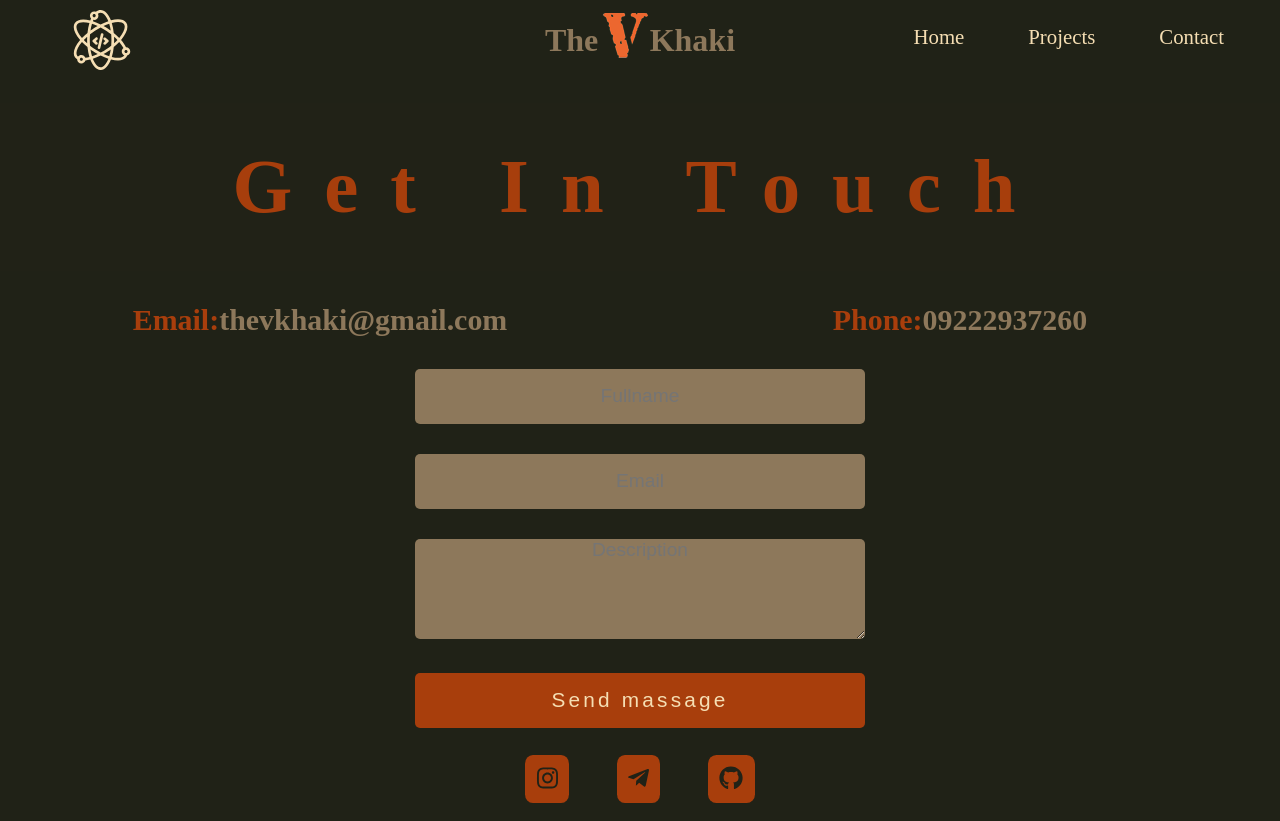
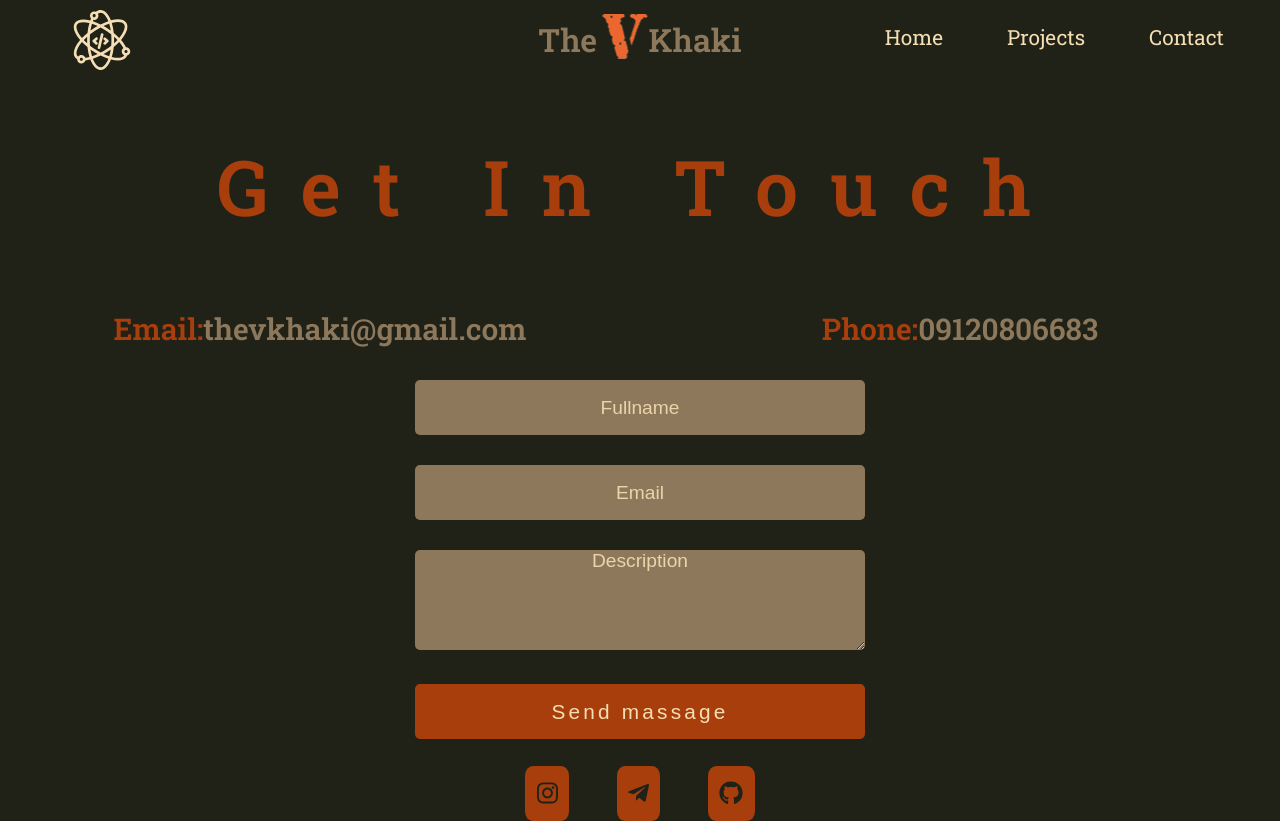
Before and after one commit to TheVKhaki/TheVKhaki-Portfolio, a React (Create React App) app: page /contact in a window 1280 px wide. Built offline with nearby package versions, Linux system fonts and the light colour scheme.

Commit message:
color placeholder,fix form,fix page modern design,change number, add font family

```diff
--- a/public/index.html
+++ b/public/index.html
@@ -36,9 +36,23 @@
       work correctly both with client-side routing and a non-root public URL.
       Learn how to configure a non-root public URL by running `npm run build`.
     -->
+    <link rel="preconnect" href="https://fonts.googleapis.com">
+    <link rel="preconnect" href="https://fonts.gstatic.com" crossorigin>
+    <link href="https://fonts.googleapis.com/css2?family=Roboto+Slab:wght@300;400;500;600&display=swap" rel="stylesheet">
     <title>TheVKhaki</title>
   </head>
   <body>
+    <form name="contact" netlify netlify-honeypot="bot-field" action="/" hidden>
+      <input className="form-input" type="text" name="name" required />
+      <input className="form-input" type="email" name="email" required />
+      <textarea
+        className="form-input form-textarea"
+        cols="50"
+        rows="50"
+        name="message"
+        required
+      ></textarea>
+    </form>
     <noscript>You need to enable JavaScript to run this app.</noscript>
     <div id="root"></div>
     <!--
--- a/src/components/HomeSection.jsx
+++ b/src/components/HomeSection.jsx
@@ -87,8 +87,8 @@ const HomeSection = () => {
             Hi! My name is Amir Khakbaz junior front-end developer from
             Iran,Tehran My love of beautiful websites , write code and curiosity
             made me discover and explore Web development
-            <br /> Some of the technologies I've worked with are HTML & CSS,
-            JavaScript (ES6+) and React.
+            <br /> Some of the technologies I've worked with are <br />
+            HTML & CSS, JavaScript (ES6+) and React.
           </p>
           {/* Social-media*/}
           <div className="home-social">
--- a/src/pages/Contact.jsx
+++ b/src/pages/Contact.jsx
@@ -28,7 +28,7 @@ function Contact() {
             Email:<span>thevkhaki@gmail.com</span>
           </h3>
           <h3>
-            Phone:<span>09222937260</span>
+            Phone:<span>09120806683</span>
           </h3>
         </div>
         {/* Form Contact */}
@@ -37,17 +37,21 @@ function Contact() {
           name="contact"
           method="POST"
           data-netlify="true"
+          autoComplete="off"
         >
+          <input type="hidden" name="form-name" value="contact" />
           <input
             className="form-input"
             type="text"
             placeholder="Fullname"
+            name="name"
             required
           />
           <input
             className="form-input"
             type="email"
             placeholder="Email"
+            name="email"
             required
           />
           <textarea
@@ -55,6 +59,7 @@ function Contact() {
             cols="50"
             rows="50"
             placeholder="Description"
+            name="message"
             required
             style={{ fontFamily: "sans-serif" }}
           ></textarea>
--- a/src/styles/Contact/_contact.scss
+++ b/src/styles/Contact/_contact.scss
@@ -54,12 +54,14 @@
     outline: none;
     border: none;
     background-color: #8d785b;
-    color: #fff;
+    color: wheat;
     font-size: 1.2rem;
     text-align: center;
     border-radius: 5px;
     transition: all 0.5s linear;
-
+    &::placeholder{
+        color: rgba(245, 222, 179, 0.9);
+    }
     &:hover,
     &:focus,
     &:active{
--- a/src/styles/Home/_home.scss
+++ b/src/styles/Home/_home.scss
@@ -100,9 +100,9 @@
     }
 
     p {
-        font-size: 1.5rem;
+        font-size: 1.2rem;
         display: inline-block;
-        width: 45%;
+        width: 43%;
         color: #8d785b;
         white-space: normal;
     }
@@ -156,6 +156,18 @@
     }
 }
 // Media Home
+@media screen and (max-width: 1319.98px) {
+    .home-text p {
+        width: 53%;
+    }
+
+}
+@media screen and (max-width: 1319.98px) {
+    .home-text p {
+        width: 60%;
+    }
+
+}
 @media screen and (max-width: 999.98px) {
     html {
         font-size: 90%;
--- a/src/styles/Projects/_projects.scss
+++ b/src/styles/Projects/_projects.scss
@@ -83,5 +83,8 @@
 @media screen and (max-width: 599.98px) {
     .projects{
         padding: 2rem 1rem;
+        h2{
+            font-size: 2.4rem;
+        }
     }
 }
--- a/src/styles/Projects/_projectsdetails.scss
+++ b/src/styles/Projects/_projectsdetails.scss
@@ -137,7 +137,16 @@
 }
 @media screen and (max-width: 575.98px) {
     .demo{
-        font-size: 4rem;
+        font-size: 3.3rem;
+        letter-spacing: 0.5rem;
+    }
+    .text-details{
+        h2{
+            font-size: 2.7rem;
+        }
+        p{
+            font-size: 1.3rem;
+        }
     }
 
 }
--- a/src/styles/app.scss
+++ b/src/styles/app.scss
@@ -6,7 +6,7 @@
 
 body {
     background-color: #202217;
-
+    font-family:'Roboto Slab', serif;
 }
 // Import Scss
 @import './Home/home';
```
